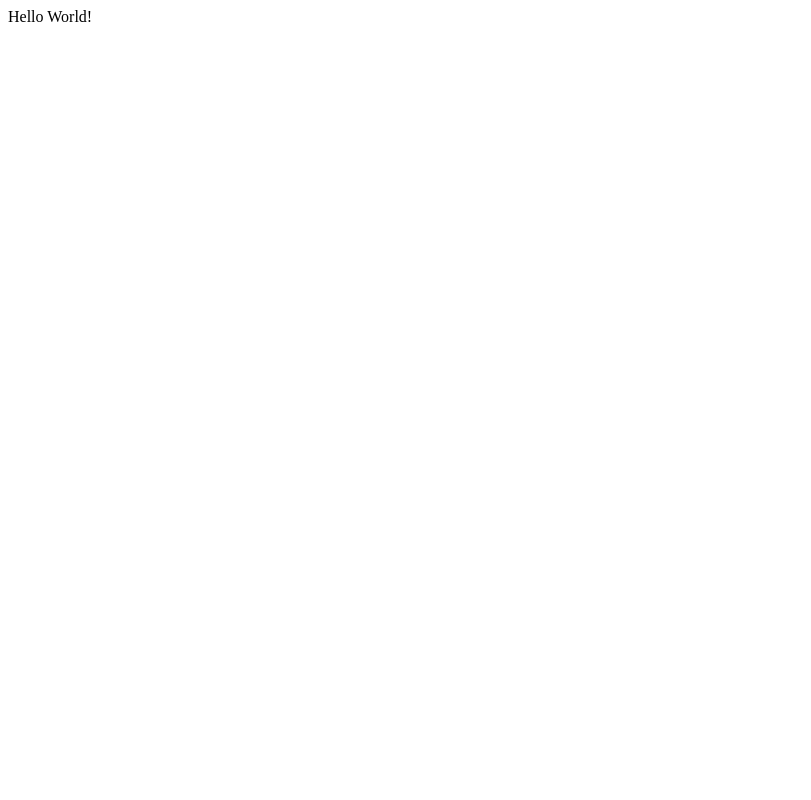
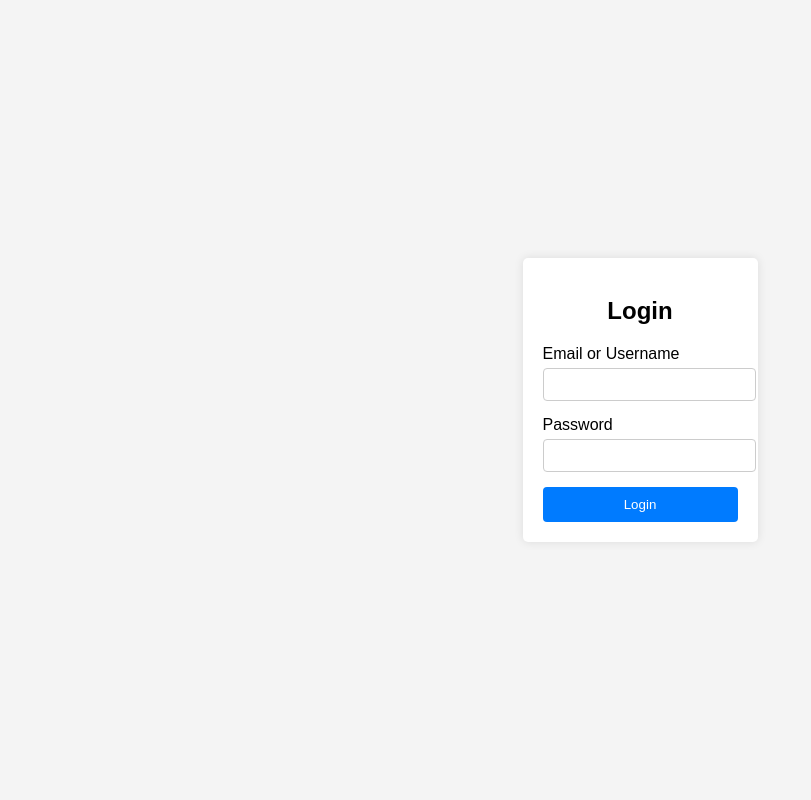
Before and after one commit to lokranjanp/2FA, a Flask app: page / in a window 1280 px wide. Before the commit the part shown is almost empty. Shown: the whole page, without its empty margins (0-811 px from the left). Run offline with Flask 3, Linux system fonts and the light colour scheme; parts of the project's set-up code (start-up, migrations or seed data) failed here and were passed over.

Commit message:
Basic login-Fake

```diff
--- a/app.py
+++ b/app.py
@@ -1,14 +1,39 @@
-from flask import Flask, request, render_template, redirect, url_for, session, flash
-from flask_mail import Mail, Message
-import os
+from flask import Flask, render_template, request, redirect, url_for, flash, session
 
 app = Flask(__name__)
-app.secret_key = os.get_key('SECRET_KEY')
+app.secret_key = 'your_secret_key'
 
-@app.route('/')
-def hello_world():
-    return 'Hello World!'
+# Dummy user data (in a real application, use a database)
+users = {
+    "user@example.com": {
+        "password": "password123"
+    }
+}
 
+@app.route('/', methods=['GET', 'POST'])
+def login():
+    if request.method == 'POST':
+        email = request.form['email']
+        password = request.form['password']
+
+        user = users.get(email)
+        if user and user['password'] == password:
+            session['email'] = email
+            return redirect(url_for('dashboard'))
+        else:
+            flash('Invalid email or password', 'error')
+    return render_template('login.html')
+
+@app.route('/home')
+def dashboard():
+    if 'email' not in session:
+        return redirect(url_for('login'))
+    return f"Welcome to your dashboard, {session['email']}!"
+
+@app.route('/logout')
+def logout():
+    session.pop('email', None)
+    return redirect(url_for('login'))
 
 if __name__ == '__main__':
-    app.run()
+    app.run(debug=True)
--- a/requirements.txt
+++ b/requirements.txt
@@ -6,5 +6,8 @@ Flask-Mail==0.10.0
 itsdangerous==2.2.0
 Jinja2==3.1.4
 MarkupSafe==2.1.5
+mysql-connector-python==9.0.0
 pyotp==2.9.0
+python-dotenv==1.0.1
+redis==5.0.8
 Werkzeug==3.0.3
--- a/static/style.css
+++ b/static/style.css
@@ -0,0 +1,62 @@
+body {
+    font-family: Arial, sans-serif;
+    background-color: #f4f4f4;
+    display: flex;
+    justify-content: center;
+    align-items: center;
+    height: 100vh;
+    margin: 0;
+}
+
+.container {
+    background-color: white;
+    padding: 20px;
+    border-radius: 5px;
+    box-shadow: 0 0 10px rgba(0, 0, 0, 0.1);
+}
+
+h2 {
+    margin-bottom: 20px;
+    text-align: center;
+}
+
+.form-group {
+    margin-bottom: 15px;
+}
+
+label {
+    display: block;
+    margin-bottom: 5px;
+}
+
+input[type="text"],
+input[type="password"] {
+    width: 100%;
+    padding: 8px;
+    border: 1px solid #ccc;
+    border-radius: 4px;
+}
+
+button {
+    width: 100%;
+    padding: 10px;
+    background-color: #007BFF;
+    color: white;
+    border: none;
+    border-radius: 4px;
+    cursor: pointer;
+}
+
+button:hover {
+    background-color: #0056b3;
+}
+
+ul {
+    list-style-type: none;
+    padding: 0;
+}
+
+li {
+    color: red;
+    text-align: center;
+}
--- a/templates/login.html
+++ b/templates/login.html
@@ -2,9 +2,33 @@
 <html lang="en">
 <head>
     <meta charset="UTF-8">
+    <meta name="viewport" content="width=device-width, initial-scale=1.0">
+    <link rel="stylesheet" href="{{ url_for('static', filename='style.css') }}">
     <title>Login</title>
 </head>
 <body>
-
+    <div class="container">
+        <h2>Login</h2>
+        <form method="post" action="/">
+            <div class="form-group">
+                <label for="email">Email or Username</label>
+                <input type="text" id="email" name="email" required>
+            </div>
+            <div class="form-group">
+                <label for="password">Password</label>
+                <input type="password" id="password" name="password" required>
+            </div>
+            <button type="submit">Login</button>
+        </form>
+        {% with messages = get_flashed_messages(with_categories=true) %}
+          {% if messages %}
+            <ul>
+              {% for category, message in messages %}
+                <li class="{{ category }}">{{ message }}</li>
+              {% endfor %}
+            </ul>
+          {% endif %}
+        {% endwith %}
+    </div>
 </body>
 </html>
```
